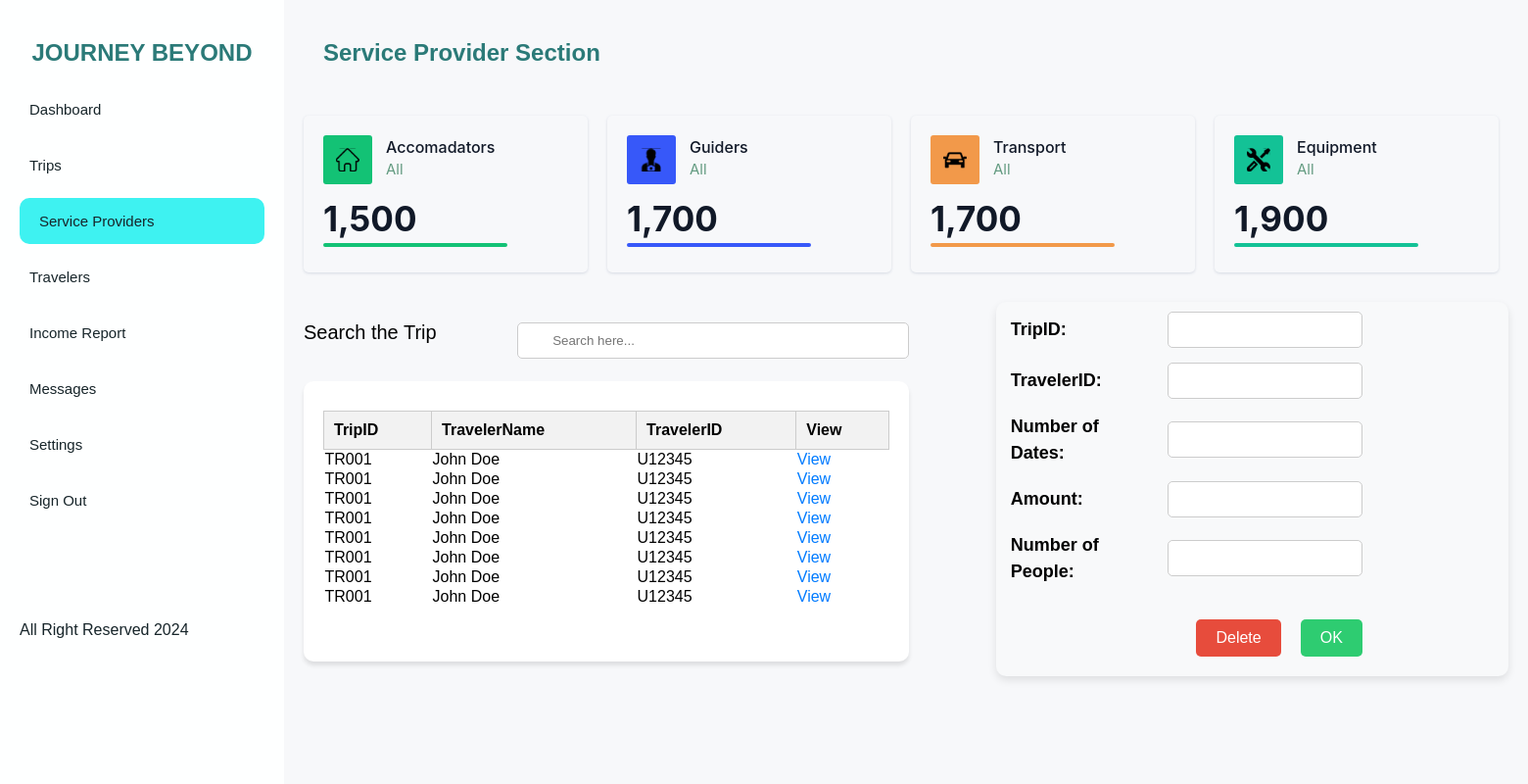
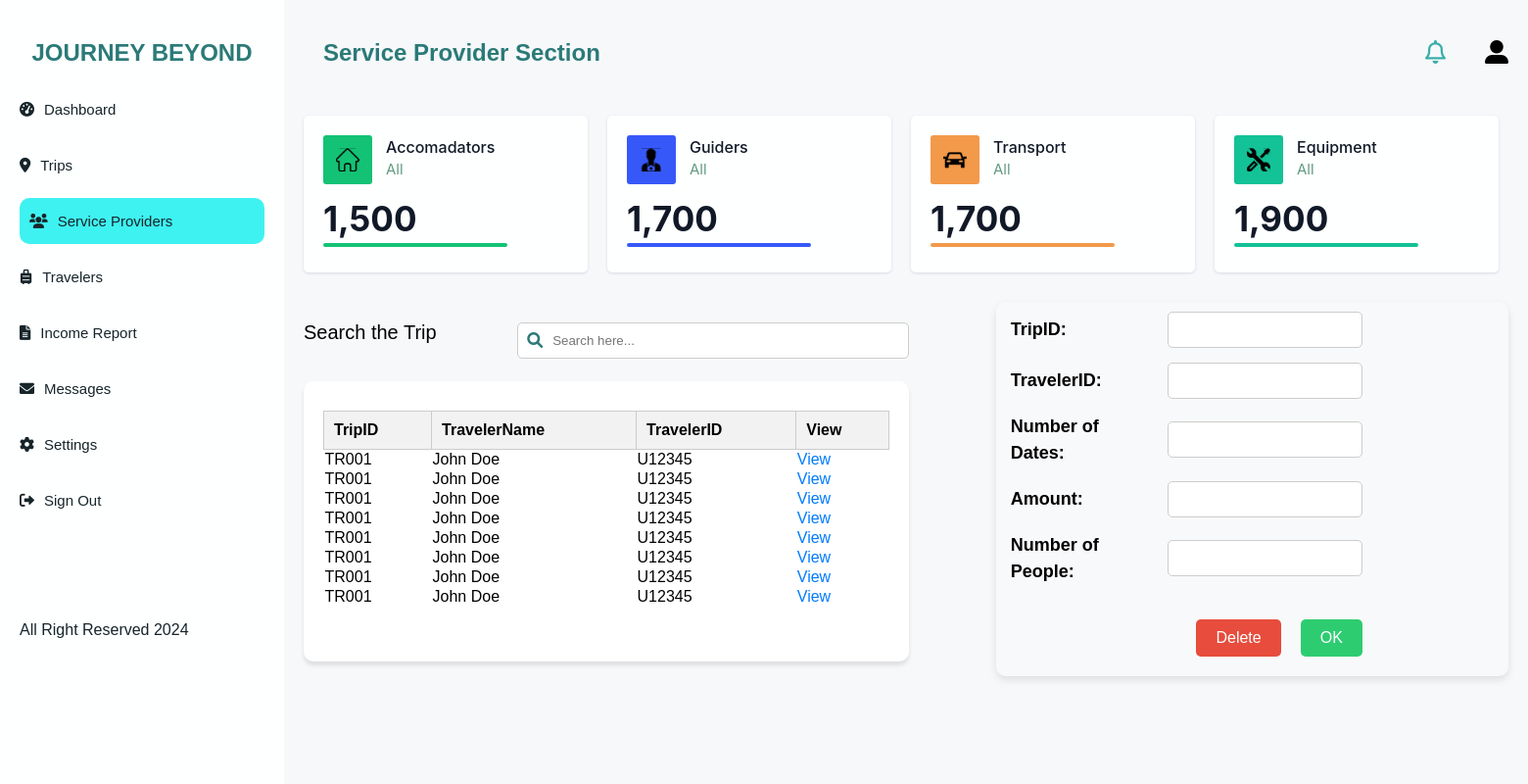
Before and after one commit to Thiwanga123/journeybeyond, a PHP site: page /serviceprovider.php in a window 1560 px wide. Shown: the whole page at 98% size. Run offline with PHP 8.4, Linux system fonts and the light colour scheme.

Commit message:
update the files

```diff
--- a/dataset.php
+++ b/dataset.php
@@ -19,6 +19,7 @@
             gap: 10px;
             color:rgba(255,255,255,1);
             box-shadow:0px 1px 3px 0px rgba(166,175,195,0.4);
+            background-color: #FEFFFF;
             display: flex;
             flex-direction: column;
 
--- a/serviceprovider.php
+++ b/serviceprovider.php
@@ -4,7 +4,7 @@
     <meta charset="UTF-8">
     <meta name="viewport" content="width=device-width, initial-scale=1.0">
     <title>Trips</title>
-    <!-- <link rel="stylesheet" href="https://cdnjs.cloudflare.com/ajax/libs/font-awesome/6.0.0-beta3/css/all.min.css"> -->
+    <link rel="stylesheet" href="https://cdnjs.cloudflare.com/ajax/libs/font-awesome/6.0.0-beta3/css/all.min.css">
     <link rel="stylesheet" href="serviceprovider.css">
 </head>
 <body>
@@ -33,11 +33,6 @@
             <div class="header-title">
                 <h2>Service Provider Section</h2>
             </div>
-            <!-- <div class="header-search">
-                <i class="fa-solid fa-magnifying-glass"></i>
-                <input type="text" placeholder="Search here...">
-
-            </div> -->
             <div class="header-profile">
                 <div class="notification">
                     <i class="fa-regular fa-bell"></i>
```
